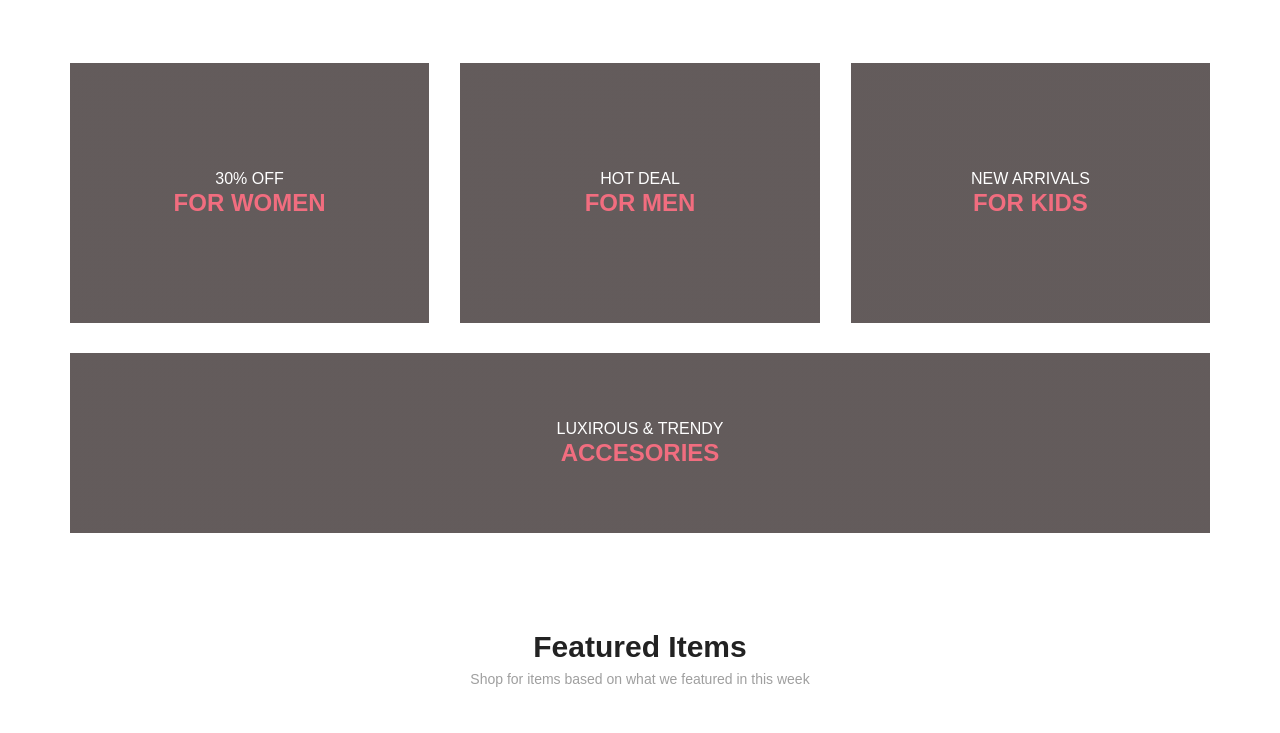
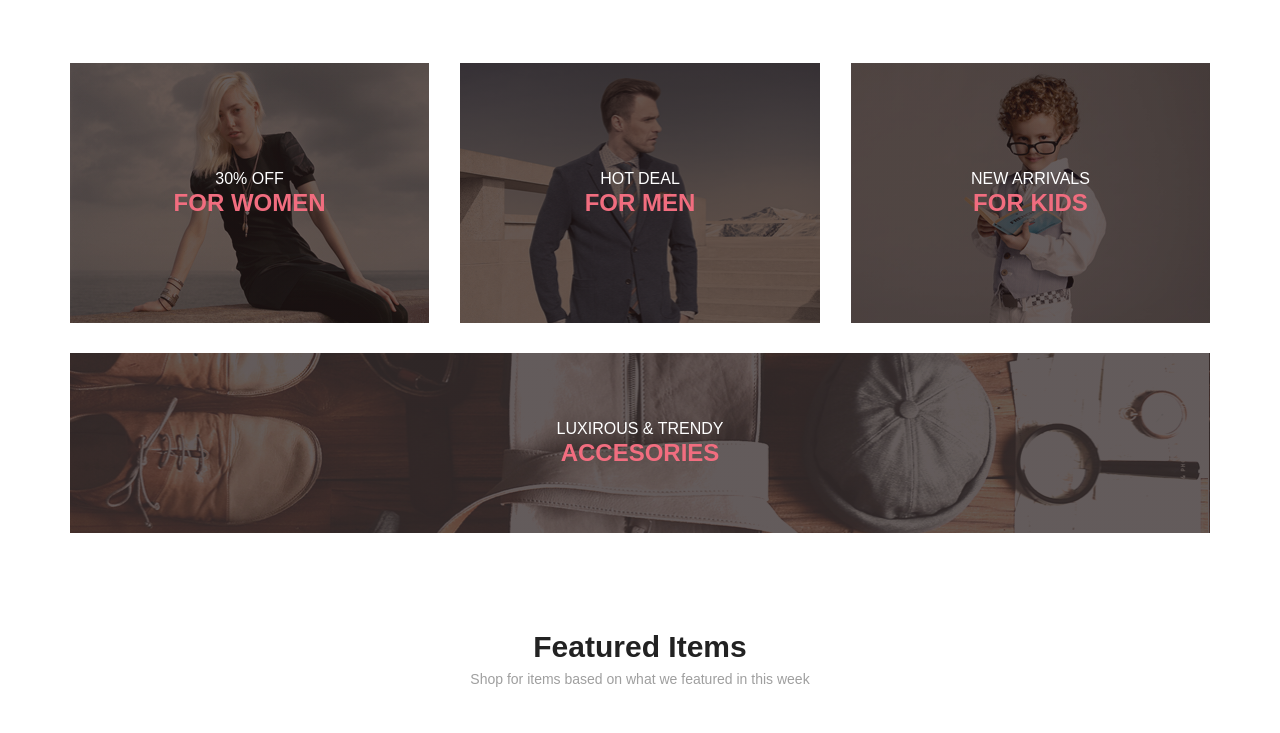
Before and after one commit to nikGogolev/gbCourse2Hw, a plain HTML site: page index.html in a window 1280 px wide. Shown: the part 717-1450 px from the top of the page. Drawn offline with Linux system fonts and the light colour scheme; a web font is replaced by a local one.

Commit message:
Исправление ошибки
В связи с переносом styles.css и styles.less в отдельную папку, пути фоновых картинок изменились

```diff
--- a/style/styles.less
+++ b/style/styles.less
@@ -465,15 +465,15 @@ body{
 		}
 
 		&-women{
-			background: linear-gradient(rgba(33, 22, 22, .7), rgba(33, 22, 22, .7)), url('img/index/for-women.png');
+			background: linear-gradient(rgba(33, 22, 22, .7), rgba(33, 22, 22, .7)), url('../img/index/for-women.png');
 		}
 
 		&-men{
-			background: linear-gradient(rgba(33, 22, 22, .7), rgba(33, 22, 22, .7)), url('img/index/for-men.png');
+			background: linear-gradient(rgba(33, 22, 22, .7), rgba(33, 22, 22, .7)), url('../img/index/for-men.png');
 		}
 
 		&-kids{
-			background: linear-gradient(rgba(33, 22, 22, .7), rgba(33, 22, 22, .7)), url('img/index/for-kids.png');
+			background: linear-gradient(rgba(33, 22, 22, .7), rgba(33, 22, 22, .7)), url('../img/index/for-kids.png');
 		}
 	}
 
@@ -483,7 +483,7 @@ body{
 		justify-content: center;
 		width: 100%;
 		min-height: 180px;
-		background: linear-gradient(rgba(33, 22, 22, .7), rgba(33, 22, 22, .7)), url('img/index/accesories.png');
+		background: linear-gradient(rgba(33, 22, 22, .7), rgba(33, 22, 22, .7)), url('../img/index/accesories.png');
 
 		&-item{
 			&-text{
@@ -687,7 +687,7 @@ body{
 	&-top{
 		padding-top: 97px;
 		padding-bottom: 153px;
-		background: url('img/footer-middle-bg.png') no-repeat;
+		background: url('../img/footer-middle-bg.png') no-repeat;
 
 		&-wrapper{
 			display: flex;
```
Also changed, not shown: style/styles.css.
